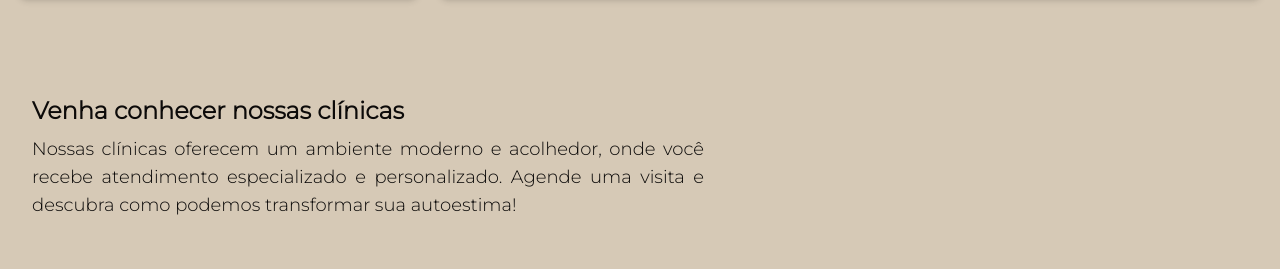
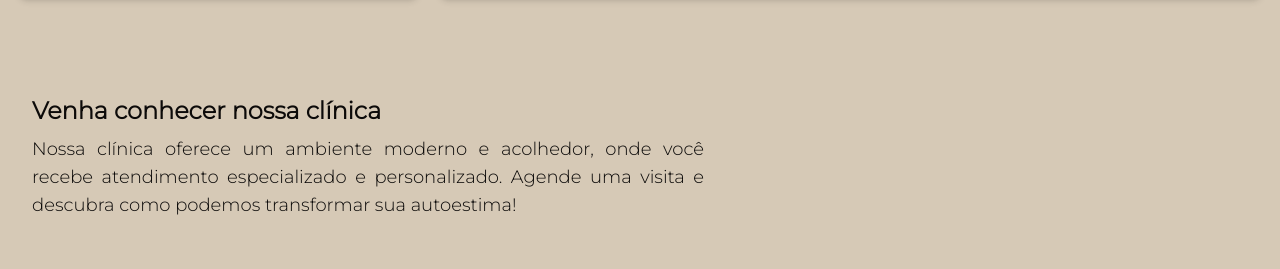
Before and after one commit to fernandohiroshi/dr-hair, a Next.js app: page / in a window 1280 px wide. Shown: the part 1945-2214 px from the top of the page. Built offline with nearby package versions, Linux system fonts and the light colour scheme.

Commit message:
update clinic component

```diff
--- a/src/components/view/Clinic.tsx
+++ b/src/components/view/Clinic.tsx
@@ -20,10 +20,9 @@ export function Clinic() {
   return (
     <section className="scroll-mt-28 md:px-4" id="clinics">
       <div className="mb-8 md:mb-16">
-        <h2 className="mb-2 text-xl font-semibold md:text-2xl">Venha conhecer nossas clínicas</h2>
+        <h2 className="mb-2 text-xl font-semibold md:text-2xl">Venha conhecer nossa clínica</h2>
         <p className="max-w-2xl text-justify text-sm md:text-lg">
-          Nossas clínicas oferecem um ambiente moderno e acolhedor, onde você recebe atendimento especializado e
-          personalizado. Agende uma visita e descubra como podemos transformar sua autoestima!
+        Nossa clínica oferece um ambiente moderno e acolhedor, onde você recebe atendimento especializado e personalizado. Agende uma visita e descubra como podemos transformar sua autoestima!
         </p>
       </div>
 
```
